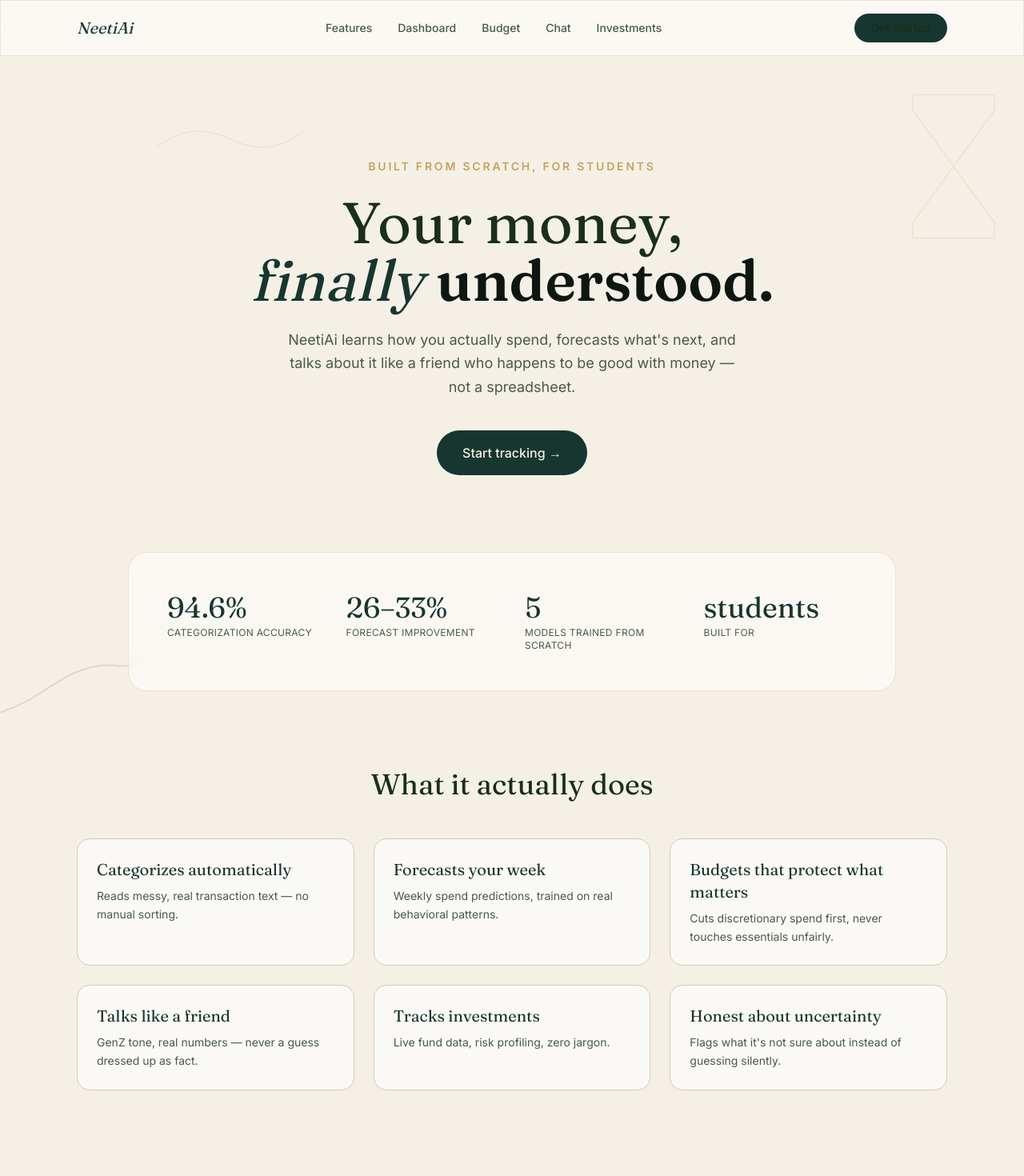
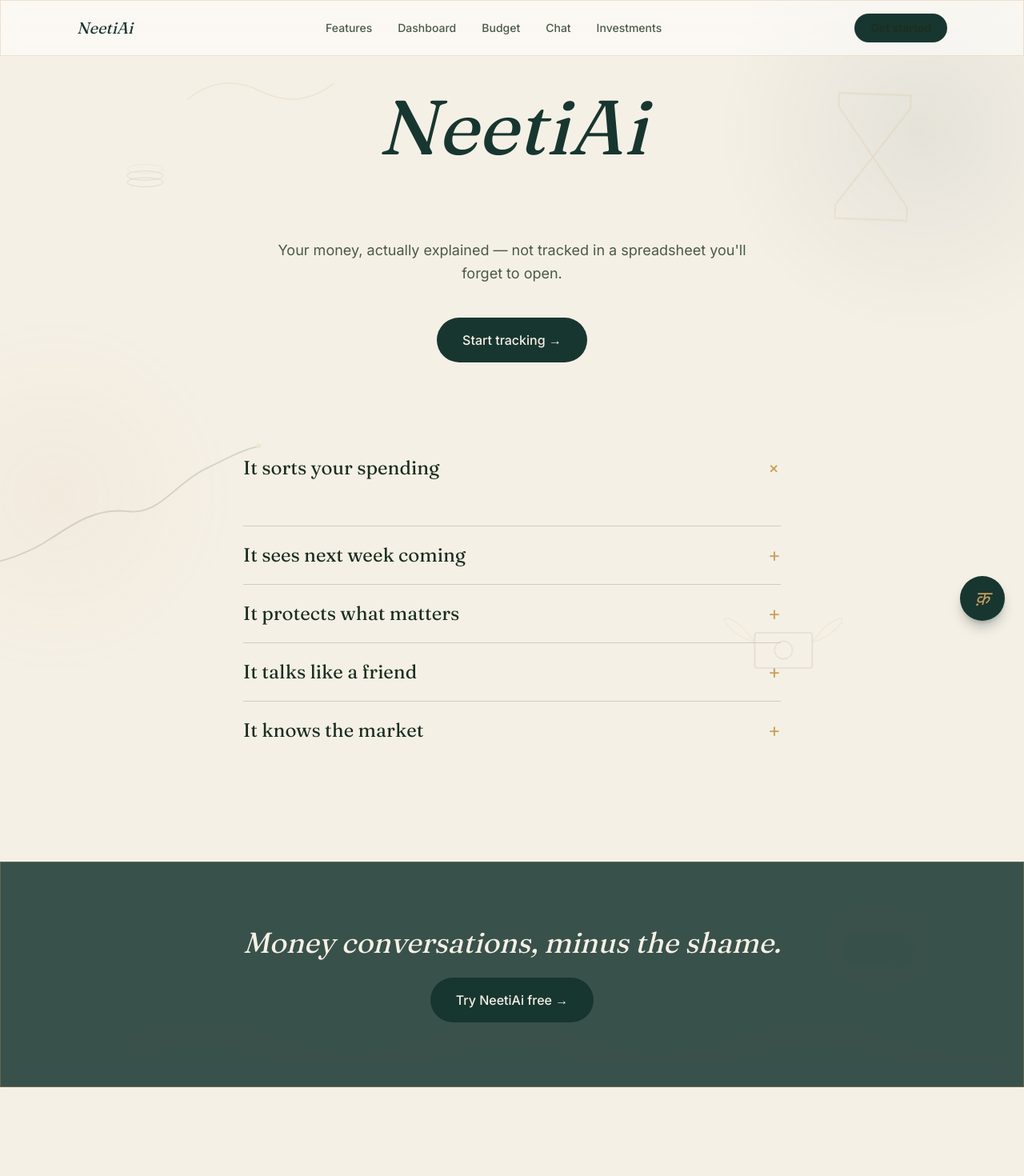
Before and after one commit to Bhoomified/NeetiAi, a Next.js app in the folder frontend/: page / in a window 1280 px wide. Shown: the top 1470 px of the page at 80% size. After the commit the page ends 1359 px from the top, so only its background shows below. Built offline with nearby package versions, Linux system fonts and the light colour scheme.

Commit message:
feat(v2): landing page animation pass — parallax finance line-art (coins, winged note, waves), sticky NeetiAi wordmark + tagline, accordion feature reveal, floating Kuber assistant widget, fixed opaque dropdown on investments

```diff
--- a/frontend/app/globals.css
+++ b/frontend/app/globals.css
@@ -55,3 +55,31 @@ a:focus-visible, button:focus-visible {
   outline: 2px solid #183630;
   outline-offset: 2px;
 }
+
+.glass-solid {
+  background: #FBF8F1;
+  backdrop-filter: blur(16px);
+  -webkit-backdrop-filter: blur(16px);
+  border: 1px solid rgba(201, 161, 94, 0.3);
+  box-shadow: 0 8px 30px rgba(26, 46, 31, 0.12);
+}
+
+@keyframes drift {
+  0%, 100% { transform: translateY(0px) translateX(0px); }
+  50% { transform: translateY(-18px) translateX(8px); }
+}
+@keyframes drift-slow {
+  0%, 100% { transform: translateY(0px) rotate(0deg); }
+  50% { transform: translateY(-12px) rotate(2deg); }
+}
+@keyframes wave-flow {
+  0% { transform: translateX(0); }
+  100% { transform: translateX(-50%); }
+}
+.animate-drift { animation: drift 8s ease-in-out infinite; }
+.animate-drift-slow { animation: drift-slow 11s ease-in-out infinite; }
+.animate-wave { animation: wave-flow 20s linear infinite; }
+
+@media (prefers-reduced-motion: reduce) {
+  .animate-drift, .animate-drift-slow, .animate-wave { animation: none !important; }
+}
--- a/frontend/app/investments/page.tsx
+++ b/frontend/app/investments/page.tsx
@@ -242,7 +242,7 @@ export default function InvestmentsPage() {
               <p className="absolute right-4 top-1/2 -translate-y-1/2 text-xs text-ink-soft">searching…</p>
             )}
             {searchResults.length > 0 && (
-              <div className="absolute z-10 w-full mt-2 glass rounded-2xl overflow-hidden shadow-lg max-h-72 overflow-y-auto">
+              <div className="absolute z-10 w-full mt-2 glass-solid rounded-2xl overflow-hidden shadow-lg max-h-72 overflow-y-auto">
                 {searchResults.map((r) => (
                   <button
                     key={r.schemeCode}
--- a/frontend/app/page.tsx
+++ b/frontend/app/page.tsx
@@ -1,5 +1,8 @@
 import Nav from "@/components/Nav";
 import FinanceLineArt from "@/components/FinanceLineArt";
+import StickyTagline from "@/components/StickyTagline";
+import FeatureAccordion from "@/components/FeatureAccordion";
+import FloatingAssistant from "@/components/FloatingAssistant";
 import MagneticButton from "@/components/MagneticButton";
 
 export default function Home() {
@@ -7,67 +10,20 @@ export default function Home() {
     <main className="relative min-h-screen overflow-hidden">
       <FinanceLineArt />
       <Nav />
+      <StickyTagline />
+      <FloatingAssistant />
 
-      {/* Hero */}
-      <section className="relative max-w-4xl mx-auto px-6 sm:px-8 pt-20 sm:pt-32 pb-24 text-center">
-        <p className="text-sm tracking-[0.2em] uppercase text-gold font-semibold mb-6">
-          Built from scratch, for students
+      {/* Hero close */}
+      <section className="relative max-w-2xl mx-auto px-6 sm:px-8 pt-8 pb-24 text-center">
+        <p className="text-lg text-ink-soft leading-relaxed mb-10">
+          Your money, actually explained — not tracked in a spreadsheet you'll forget to open.
         </p>
-        <h1 className="font-display text-5xl sm:text-7xl leading-[1.05] mb-6">
-          Your money,<br />
-          <span className="italic text-forest">finally </span>
-          <span className="ink-strong">understood.</span>
-        </h1>
-        <p className="text-lg text-ink-soft max-w-xl mx-auto mb-10 leading-relaxed">
-          NeetiAi learns how you actually spend, forecasts what's next, and talks
-          about it like a friend who happens to be good with money — not a spreadsheet.
-        </p>
-        <div className="flex items-center justify-center gap-4">
-          <MagneticButton>Start tracking →</MagneticButton>
-        </div>
+        <MagneticButton>Start tracking →</MagneticButton>
       </section>
 
-      {/* Signature: live-feeling stat strip */}
-      <section className="relative max-w-5xl mx-auto px-6 sm:px-8 pb-24">
-        <div className="glass rounded-3xl p-8 sm:p-12 grid grid-cols-2 sm:grid-cols-4 gap-8">
-          {[
-            { label: "Categorization accuracy", value: "94.6%" },
-            { label: "Forecast improvement", value: "26–33%" },
-            { label: "Models trained from scratch", value: "5" },
-            { label: "Built for", value: "students" },
-          ].map((stat) => (
-            <div key={stat.label}>
-              <p className="font-display text-3xl sm:text-4xl text-forest mb-1">{stat.value}</p>
-              <p className="text-xs text-ink-soft uppercase tracking-wide">{stat.label}</p>
-            </div>
-          ))}
-        </div>
-      </section>
-
-      {/* Features */}
-      <section id="features" className="relative max-w-6xl mx-auto px-6 sm:px-8 pb-32">
-        <h2 className="font-display text-3xl sm:text-4xl mb-12 text-center">
-          What it actually does
-        </h2>
-        <div className="grid sm:grid-cols-2 lg:grid-cols-3 gap-6">
-          {[
-            { title: "Categorizes automatically", desc: "Reads messy, real transaction text — no manual sorting." },
-            { title: "Forecasts your week", desc: "Weekly spend predictions, trained on real behavioral patterns." },
-            { title: "Budgets that protect what matters", desc: "Cuts discretionary spend first, never touches essentials unfairly." },
-            { title: "Talks like a friend", desc: "GenZ tone, real numbers — never a guess dressed up as fact." },
-            { title: "Tracks investments", desc: "Live fund data, risk profiling, zero jargon." },
-            { title: "Honest about uncertainty", desc: "Flags what it's not sure about instead of guessing silently." },
-          ].map((f) => (
-            <div
-              key={f.title}
-              className="group p-6 rounded-2xl border border-hairline bg-elevated/60
-                         hover:border-gold hover:-translate-y-1 transition-all duration-300 ease-out"
-            >
-              <h3 className="font-display text-xl mb-2 text-forest">{f.title}</h3>
-              <p className="text-sm text-ink-soft leading-relaxed">{f.desc}</p>
-            </div>
-          ))}
-        </div>
+      {/* Simple, non-corporate feature list */}
+      <section id="features" className="relative px-6 sm:px-8 pb-32">
+        <FeatureAccordion />
       </section>
 
       {/* CTA footer */}
--- /dev/null
+++ b/frontend/components/FeatureAccordion.tsx
@@ -0,0 +1,47 @@
+"use client";
+
+import { useState } from "react";
+
+const FEATURES = [
+  { title: "It sorts your spending", body: "Tell it what you bought — it figures out the category itself, no dropdowns to fill in." },
+  { title: "It sees next week coming", body: "Based on how you actually spend, not a generic template." },
+  { title: "It protects what matters", body: "When money's tight, it cuts fun stuff first — never your rent or fees." },
+  { title: "It talks like a friend", body: "Ask Kuber anything about your money. No jargon, no judgment." },
+  { title: "It knows the market", body: "Live fund tracking, a risk quiz that actually makes sense, zero pressure to invest." },
+];
+
+export default function FeatureAccordion() {
+  const [open, setOpen] = useState<number | null>(0);
+
+  return (
+    <div className="max-w-2xl mx-auto divide-y divide-hairline">
+      {FEATURES.map((f, i) => (
+        <div key={f.title} className="py-5">
+          <button
+            onClick={() => setOpen(open === i ? null : i)}
+            className="w-full flex items-center justify-between text-left group"
+          >
+            <span className="font-display text-xl sm:text-2xl group-hover:text-forest transition-colors duration-200 ease-out">
+              {f.title}
+            </span>
+            <span
+              className={`text-gold text-2xl transition-transform duration-300 ease-out ${open === i ? "rotate-45" : ""}`}
+            >
+              +
+            </span>
+          </button>
+          <div
+            className={`grid transition-all duration-300 ease-out ${
+              open === i ? "grid-rows-[1fr] opacity-100 mt-3" : "grid-rows-[0fr] opacity-0"
+            }`}
+            style={{ display: "grid" }}
+          >
+            <div className="overflow-hidden">
+              <p className="text-ink-soft text-sm sm:text-base leading-relaxed pr-8">{f.body}</p>
+            </div>
+          </div>
+        </div>
+      ))}
+    </div>
+  );
+}
--- a/frontend/components/FinanceLineArt.tsx
+++ b/frontend/components/FinanceLineArt.tsx
@@ -21,52 +21,68 @@ export default function FinanceLineArt() {
 
   return (
     <div ref={containerRef} className="pointer-events-none absolute inset-0 overflow-hidden" aria-hidden="true">
-      {/* Hourglass echo of the brand mark, upper right */}
-      <svg
-        data-depth="0.08"
-        className="absolute -right-10 top-20 w-64 h-64 opacity-[0.14]"
-        viewBox="0 0 200 200" fill="none"
-      >
-        <path
-          d="M60 30 L140 30 Q140 30 140 45 L100 100 L140 155 Q140 170 140 170 L60 170 Q60 170 60 155 L100 100 L60 45 Q60 30 60 30 Z"
-          stroke="#C9A15E" strokeWidth="1.5" strokeLinejoin="round"
-        />
+      {/* Ambient contrast blob — forest green wash, upper right, gives the "movable stack" scene a base */}
+      <div
+        data-depth="0.06"
+        className="absolute -right-32 -top-20 w-[32rem] h-[32rem] rounded-full opacity-[0.07] animate-drift-slow"
+        style={{ background: "radial-gradient(circle, #183630 0%, transparent 70%)" }}
+      />
+      <div
+        data-depth="0.1"
+        className="absolute -left-40 top-[30%] w-[28rem] h-[28rem] rounded-full opacity-[0.06] animate-drift"
+        style={{ background: "radial-gradient(circle, #C9A15E 0%, transparent 70%)" }}
+      />
+
+      {/* Hourglass echo, upper right */}
+      <svg data-depth="0.08" className="absolute right-[6%] top-24 w-56 h-56 opacity-[0.16] animate-drift-slow" viewBox="0 0 200 200" fill="none">
+        <path d="M60 30 L140 30 Q140 30 140 45 L100 100 L140 155 Q140 170 140 170 L60 170 Q60 170 60 155 L100 100 L60 45 Q60 30 60 30 Z"
+          stroke="#C9A15E" strokeWidth="1.5" strokeLinejoin="round" />
       </svg>
 
-      {/* Hand-drawn growth curve, mid-left */}
-      <svg
-        data-depth="0.15"
-        className="absolute left-[-5%] top-[40%] w-96 h-64 opacity-[0.12]"
-        viewBox="0 0 400 200" fill="none"
-      >
-        <path
-          d="M10 170 C 60 160, 90 150, 120 130 S 180 90, 220 95 S 280 60, 320 40 S 370 15, 390 10"
-          stroke="#183630" strokeWidth="2" strokeLinecap="round" fill="none"
-        />
+      {/* Growth curve, mid-left */}
+      <svg data-depth="0.15" className="absolute left-[-4%] top-[38%] w-96 h-64 opacity-[0.14]" viewBox="0 0 400 200" fill="none">
+        <path d="M10 170 C 60 160, 90 150, 120 130 S 180 90, 220 95 S 280 60, 320 40 S 370 15, 390 10"
+          stroke="#183630" strokeWidth="2" strokeLinecap="round" fill="none" />
         <circle cx="390" cy="10" r="3" fill="#C9A15E" />
       </svg>
 
-      {/* Coin stack sketch, lower right */}
-      <svg
-        data-depth="0.1"
-        className="absolute right-[8%] bottom-[10%] w-40 h-40 opacity-[0.13]"
-        viewBox="0 0 150 150" fill="none"
-      >
+      {/* Floating winged money note — signature element */}
+      <svg data-depth="0.12" className="absolute right-[18%] top-[55%] w-40 h-40 opacity-[0.15] animate-drift" viewBox="0 0 200 200" fill="none">
+        <rect x="60" y="70" width="90" height="55" rx="4" stroke="#6B2E2A" strokeWidth="1.5" />
+        <circle cx="105" cy="97" r="14" stroke="#6B2E2A" strokeWidth="1.2" />
+        <path d="M60 85 Q 30 75, 15 55 Q 10 45, 20 48 Q 40 55, 60 85" stroke="#C9A15E" strokeWidth="1.3" fill="none" />
+        <path d="M150 85 Q 180 75, 195 55 Q 200 45, 190 48 Q 170 55, 150 85" stroke="#C9A15E" strokeWidth="1.3" fill="none" />
+      </svg>
+
+      {/* Coin stack, lower right */}
+      <svg data-depth="0.1" className="absolute right-[8%] bottom-[8%] w-40 h-40 opacity-[0.14] animate-drift-slow" viewBox="0 0 150 150" fill="none">
         <ellipse cx="75" cy="120" rx="45" ry="12" stroke="#6B2E2A" strokeWidth="1.5" />
         <ellipse cx="75" cy="105" rx="45" ry="12" stroke="#6B2E2A" strokeWidth="1.5" />
         <ellipse cx="75" cy="90" rx="45" ry="12" stroke="#6B2E2A" strokeWidth="1.5" />
         <ellipse cx="75" cy="75" rx="45" ry="12" stroke="#C9A15E" strokeWidth="1.5" />
       </svg>
 
-      {/* Free-hand flourish underline, top-left */}
+      {/* Second coin stack, upper-left, smaller */}
+      <svg data-depth="0.14" className="absolute left-[10%] top-[12%] w-24 h-24 opacity-[0.13] animate-drift" viewBox="0 0 150 150" fill="none">
+        <ellipse cx="75" cy="120" rx="35" ry="9" stroke="#183630" strokeWidth="1.3" />
+        <ellipse cx="75" cy="107" rx="35" ry="9" stroke="#183630" strokeWidth="1.3" />
+        <ellipse cx="75" cy="94" rx="35" ry="9" stroke="#C9A15E" strokeWidth="1.3" />
+      </svg>
+
+      {/* Free-hand flourish underline */}
+      <svg data-depth="0.05" className="absolute left-[18%] top-[6%] w-48 h-16 opacity-[0.15]" viewBox="0 0 200 60" fill="none">
+        <path d="M5 40 Q 50 5, 100 30 T 195 20" stroke="#C9A15E" strokeWidth="1.5" strokeLinecap="round" fill="none" />
+      </svg>
+
+      {/* Gentle wave line, bottom, drifting horizontally */}
       <svg
-        data-depth="0.05"
-        className="absolute left-[15%] top-[8%] w-48 h-16 opacity-[0.15]"
-        viewBox="0 0 200 60" fill="none"
+        data-depth="0.03"
+        className="absolute bottom-0 left-0 w-[200%] h-24 opacity-[0.1] animate-wave"
+        viewBox="0 0 1600 100" fill="none"
       >
         <path
-          d="M5 40 Q 50 5, 100 30 T 195 20"
-          stroke="#C9A15E" strokeWidth="1.5" strokeLinecap="round" fill="none"
+          d="M0 50 Q 100 10, 200 50 T 400 50 T 600 50 T 800 50 T 1000 50 T 1200 50 T 1400 50 T 1600 50"
+          stroke="#183630" strokeWidth="1.5" fill="none"
         />
       </svg>
     </div>
--- /dev/null
+++ b/frontend/components/FloatingAssistant.tsx
@@ -0,0 +1,31 @@
+"use client";
+
+import { useState } from "react";
+
+export default function FloatingAssistant() {
+  const [hovered, setHovered] = useState(false);
+
+  return (
+    <a
+      href="/chat"
+      onMouseEnter={() => setHovered(true)}
+      onMouseLeave={() => setHovered(false)}
+      className="fixed bottom-6 right-6 z-50 flex items-center gap-3 group"
+    >
+      {hovered && (
+        <span className="glass-solid px-4 py-2 rounded-full text-sm font-medium text-ink whitespace-nowrap
+                          animate-[fadeIn_0.2s_ease-out]">
+          Ask Kuber →
+        </span>
+      )}
+      <div
+        className="w-14 h-14 rounded-full bg-forest flex items-center justify-center
+                   shadow-lg shadow-forest/30 hover:scale-110 active:scale-95
+                   transition-transform duration-200 ease-out relative"
+      >
+        <span className="font-display text-2xl italic text-gold">क़</span>
+        <span className="absolute inset-0 rounded-full border border-gold/40 animate-ping opacity-30" />
+      </div>
+    </a>
+  );
+}
--- /dev/null
+++ b/frontend/components/StickyTagline.tsx
@@ -0,0 +1,10 @@
+export default function StickyTagline() {
+  return (
+    <div className="sticky top-[65px] z-40 pt-10 pb-6 text-center pointer-events-none">
+      <h1 className="font-display text-6xl sm:text-8xl italic text-forest leading-none">NeetiAi</h1>
+      <p className="text-sm sm:text-base tracking-[0.15em] uppercase text-ink-soft mt-3 font-medium">
+        The intelligence behind your finances.
+      </p>
+    </div>
+  );
+}
```
